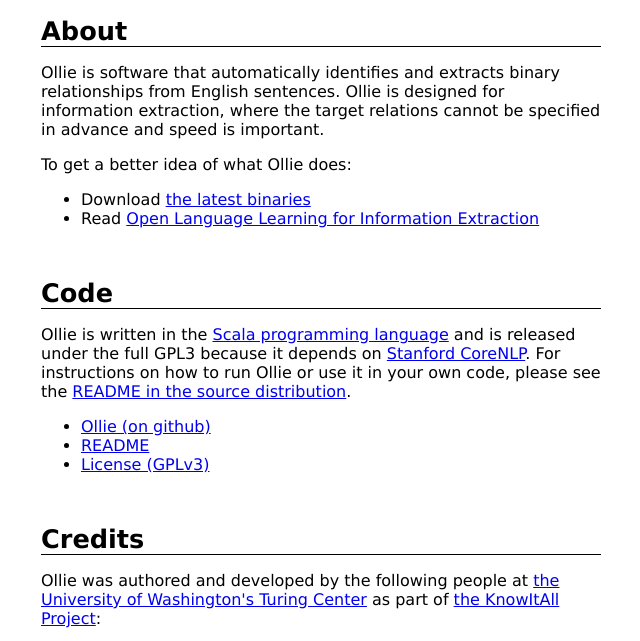
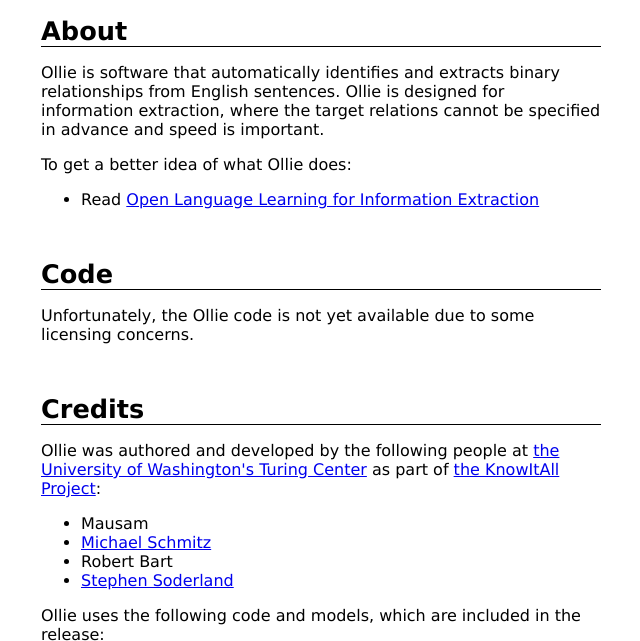
Before and after one commit to knowitall/ollie, a plain HTML site: page index.html in a window 1280 px wide. Shown: the part 161-802 px from the top of the page, without its empty margins (319-959 px from the left). Drawn offline with Linux system fonts and the light colour scheme.

Commit message:
Removed links to Ollie code.

```diff
--- a/index.html
+++ b/index.html
@@ -110,9 +110,6 @@
         </p>
         <ul>
             <li>
-            Download <a href="http://knowitall.cs.washington.edu/ollie/ollie-app-latest.jar">the latest binaries</a>
-            </li>
-            <li>
             Read
             <a href="http://www.cs.washington.edu/homes/mausam/papers/emnlp12a.pdf">Open Language Learning for Information Extraction</a>
             </li>
@@ -121,16 +118,7 @@
 
         <h2>Code</h2>
         <p>
-        Ollie is written in the <a href="http://www.scala-lang.org">Scala programming language</a> and is released
-        under the full GPL3 because it depends on <a href="http://nlp.stanford.edu/software/corenlp.shtml">Stanford CoreNLP</a>.
-        For instructions on how to run Ollie or use it in your own code,
-        please see the <a href="https://github.com/knowitall/ollie/blob/master/README.md">README in the source distribution</a>.
-        </p>
-        <ul>
-            <li><a href="https://github.com/knowitall/ollie/">Ollie (on github)</a></li>
-            <li><a href="https://github.com/knowitall/ollie/blob/master/README.md">README</a></li>
-            <li><a href="http://www.gnu.org/copyleft/gpl.html">License (GPLv3)</a></li>
-        </ul>
+        Unfortunately, the Ollie code is not yet available due to some licensing concerns.
 
         <h2>Credits</h2>
         <p>
```
